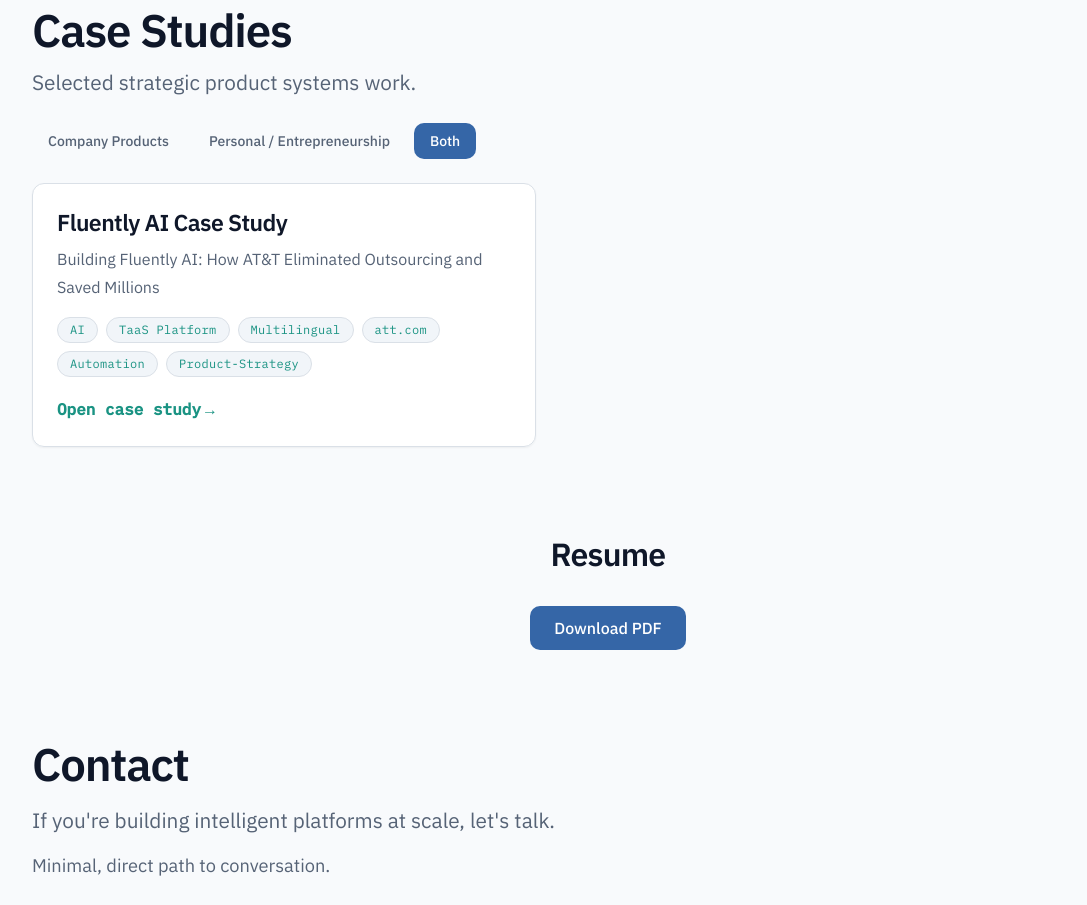
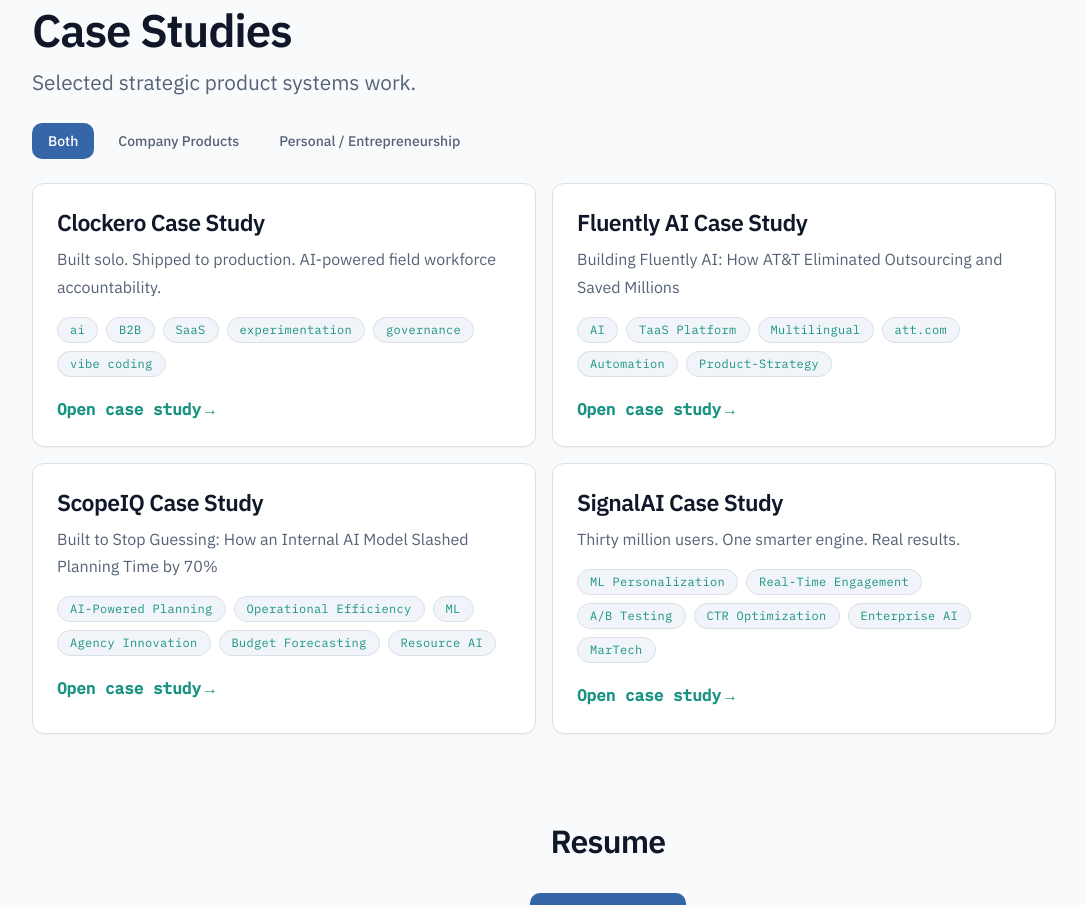
Before and after one commit to delalamamiguel-max/portfolio, a React (Vite) app: page /#case-studies in a window 1280 px wide. Shown: the part 4060-4965 px from the top of the page, without its empty margins (32-1119 px from the left). Built offline with nearby package versions, Linux system fonts and the light colour scheme.

Commit message:
refine case-study filters and make top button always visible on scroll

```diff
--- a/content/case-studies/fluently-ai-case-study.md
+++ b/content/case-studies/fluently-ai-case-study.md
@@ -3,7 +3,7 @@
 title: Fluently AI Case Study
 summary: Building Fluently AI: How AT&T Eliminated Outsourcing and Saved Millions
 tags: [AI, TaaS Platform, Multilingual, att.com, Automation, Product-Strategy]
-category: both
+category: company-products
 published: true
 ---
 
--- a/src/components/ui/scroll-top-button.tsx
+++ b/src/components/ui/scroll-top-button.tsx
@@ -5,8 +5,7 @@
 
   useEffect(() => {
     const onScroll = () => {
-      const threshold = window.innerHeight;
-      setVisible(window.scrollY > threshold);
+      setVisible(window.scrollY > 8);
     };
 
     onScroll();
--- a/src/lib/content-schema.ts
+++ b/src/lib/content-schema.ts
@@ -3,9 +3,9 @@
 export const SLUG_REGEX = /^[a-z0-9]+(?:-[a-z0-9]+)*$/;
 const SECTION_ID_REGEX = /^[a-z][a-z0-9-]*$/;
 export const CASE_STUDY_CATEGORIES = [
+  "both",
   "company-products",
   "personal-entrepreneurship",
-  "both",
 ] as const;
 export type CaseStudyCategory = (typeof CASE_STUDY_CATEGORIES)[number];
 export const CASE_STUDY_CATEGORY_LABELS: Record<CaseStudyCategory, string> = {
--- a/src/pages/home-page.tsx
+++ b/src/pages/home-page.tsx
@@ -179,7 +179,7 @@
   const studies = getCaseStudies(false);
   const [selectedCategory, setSelectedCategory] = useState<CaseStudyCategory>("both");
   const filteredStudies = useMemo(
-    () => studies.filter((study) => study.category === selectedCategory),
+    () => (selectedCategory === "both" ? studies : studies.filter((study) => study.category === selectedCategory)),
     [selectedCategory, studies],
   );
 
@@ -196,9 +196,9 @@
               key={category}
               type="button"
               variant={selectedCategory === category ? "primary" : "subtle"}
-            className="h-9 px-4 text-sm"
-            onClick={() => setSelectedCategory(category)}
-          >
+              className="h-9 px-4 text-sm"
+              onClick={() => setSelectedCategory(category)}
+            >
               {CASE_STUDY_CATEGORY_LABELS[category]}
             </Button>
           ))}
```
Also changed, not shown: 1 other file (tests, documents, lock files or other folders).
